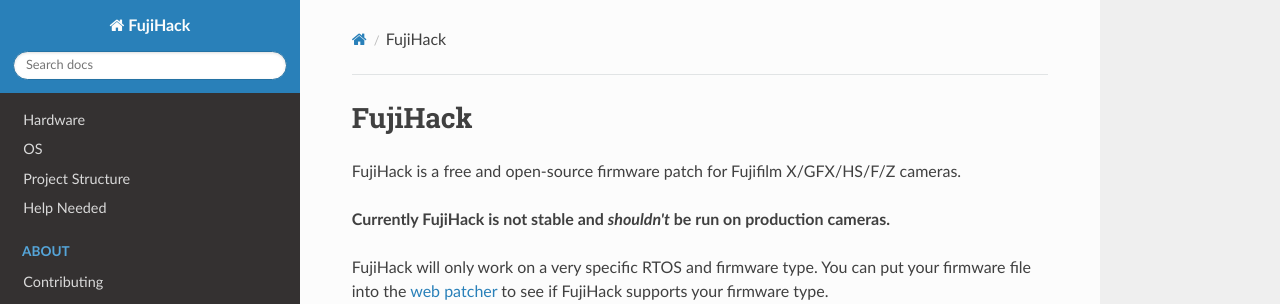
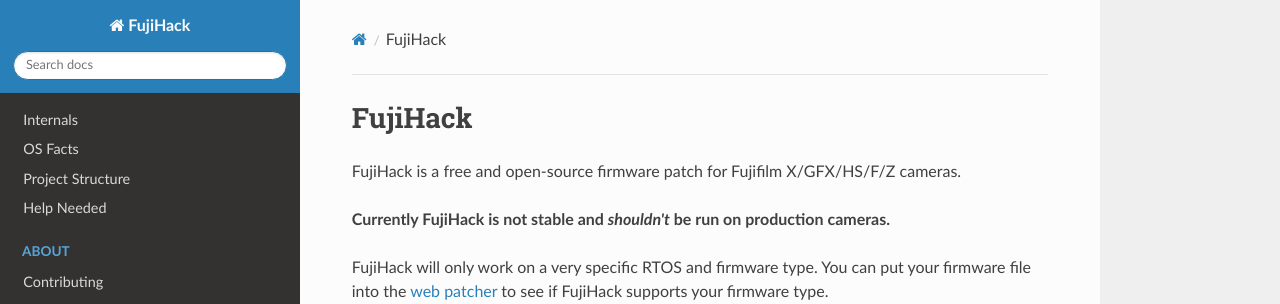
Before and after one commit to fujihack/wiki, an MkDocs documentation site: the page built from docs/index.md, in a window 1280 px wide. Shown: the top 304 px of the page. Built offline with MkDocs 1.6.1, drawn with Linux system fonts in a browser that asks for light colours; nearby versions of some CDN libraries.

Commit message:
Update mkdocs.yml

```diff
--- a/mkdocs.yml
+++ b/mkdocs.yml
@@ -15,8 +15,8 @@
         - django
 
 nav:
-    - Hardware: internals.md
-    - OS: fujirtos.md
+    - Internals: internals.md
+    - OS Facts: fujirtos.md
     - Project Structure: structure.md
     - Help Needed: todo.md
     - About:
```
